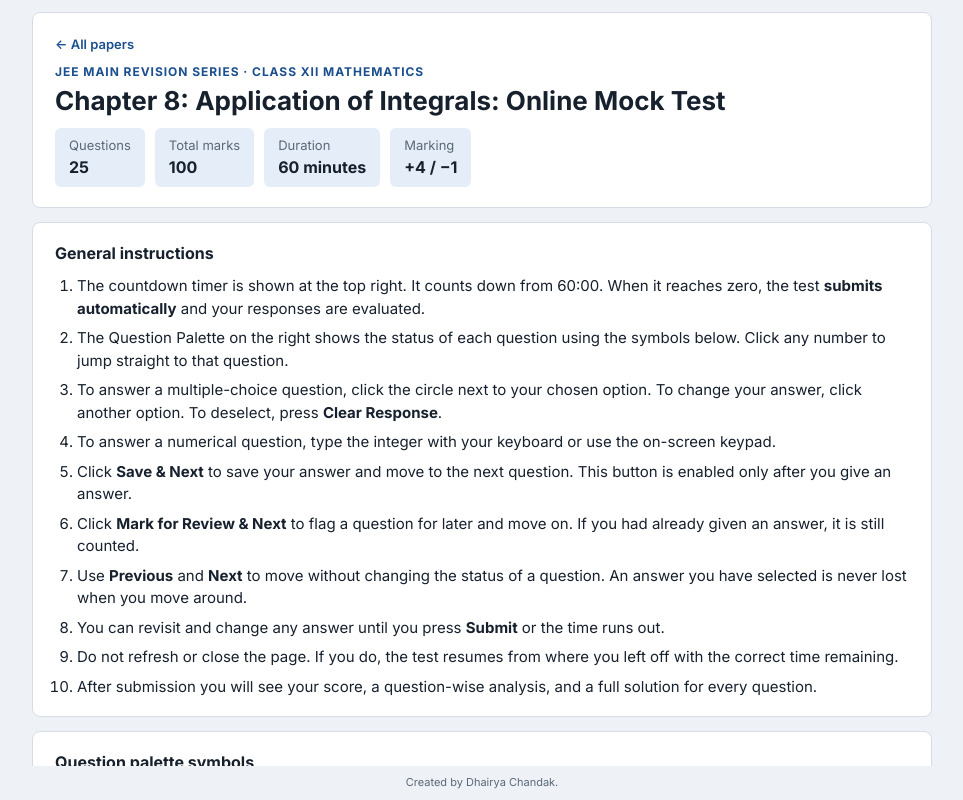
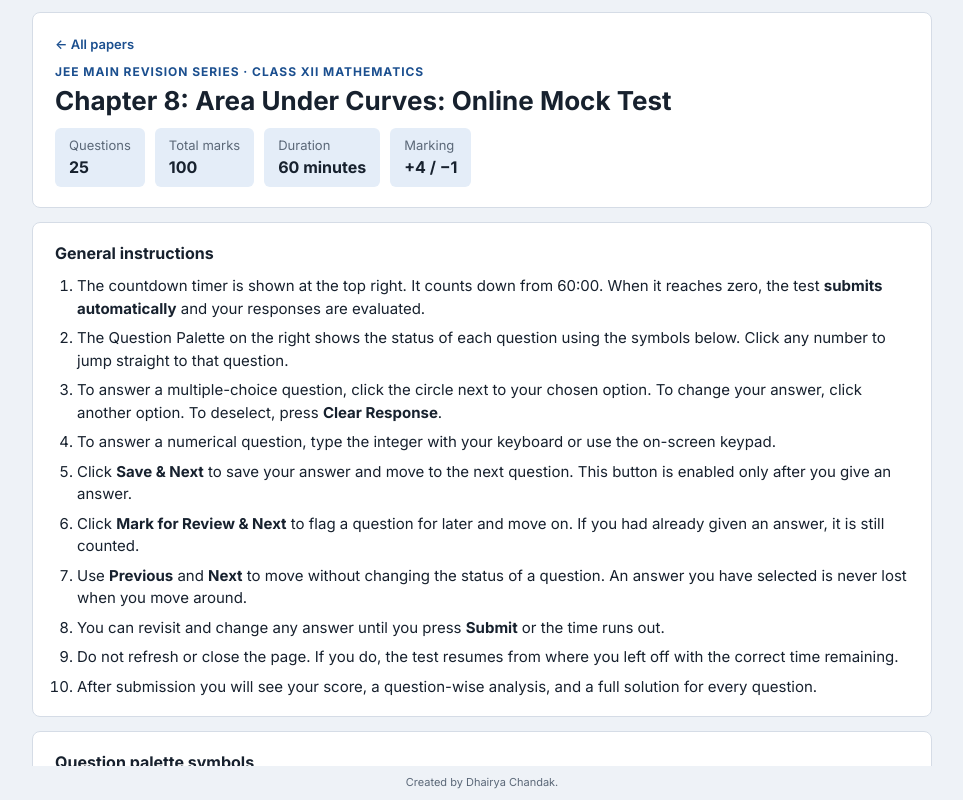
Before and after one commit to dhairyachandak-nsk/jee-mock-tests, a plain HTML site: page papers/08-area-under-curves.html in a window 1280 px wide. Shown: the whole page, without its empty margins (158-1121 px from the left). Drawn offline with nearby package versions, Linux system fonts and the light colour scheme.

Commit message:
Add files via upload

```diff
--- a/papers/08-area-under-curves.html
+++ b/papers/08-area-under-curves.html
@@ -246,7 +246,7 @@ const r=String.raw;
 const PAPER={
   id:'jee-main-area-under-curves-08',
   series:'JEE Main Revision Series',
-  title:'Chapter 8: Application of Integrals',
+  title:'Chapter 8: Area Under Curves',
   subject:'Class XII Mathematics',
   durationMin:60,
   plus:4, minus:-1,
```
